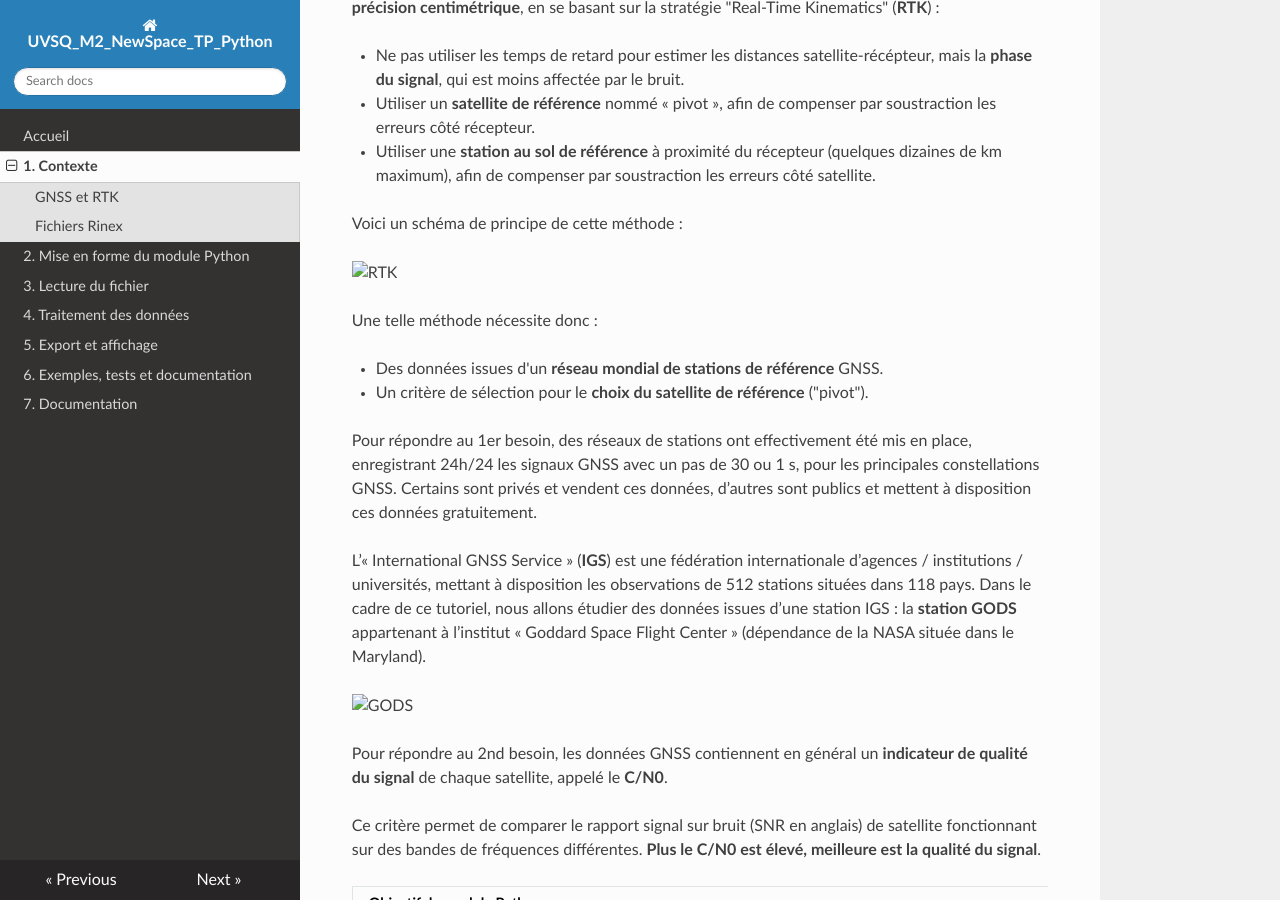
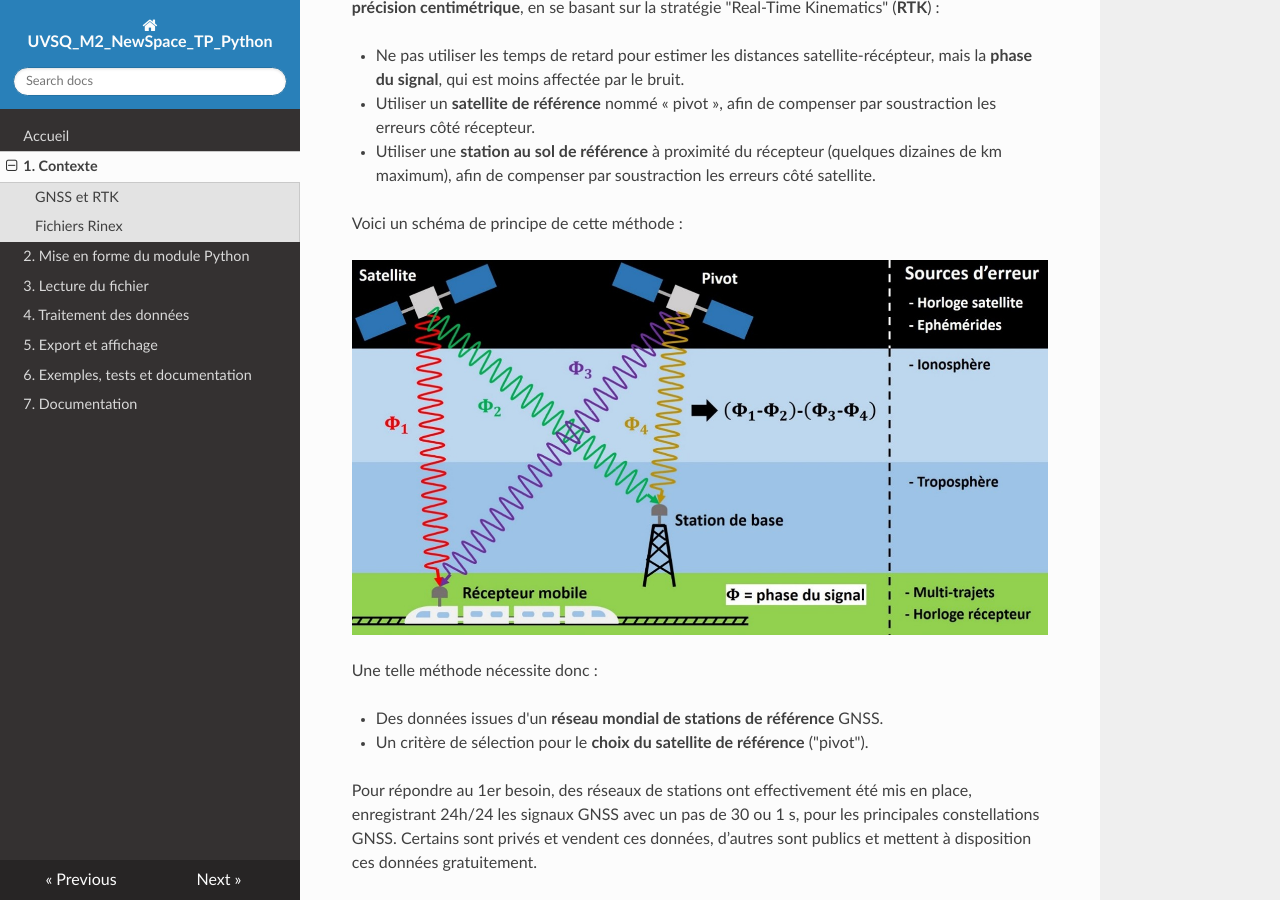
Before and after one commit to NicOudart/UVSQ_M2_NewSpace_TP_Python, an MkDocs documentation site: the page built from docs/1_Contexte.md, in a window 1280 px wide and 900 px high, scrolled down 807 px. Built offline with MkDocs 1.6.1, drawn with Linux system fonts in a browser that asks for light colours; nearby versions of some CDN libraries.

Commit message:
-Minor fix of images links in part 1.

```diff
--- a/docs/1_Contexte.md
+++ b/docs/1_Contexte.md
@@ -31,7 +31,7 @@
 
 Voici un schéma de principe de cette méthode :
 
-![RTK](docs/img/RTK.jpg)
+![RTK](img/RTK.jpg)
 
 Une telle méthode nécessite donc :
 
@@ -45,7 +45,7 @@
 L’« International GNSS Service » (**IGS**) est une fédération internationale d’agences / institutions / universités, mettant à disposition les observations de 512 stations situées dans 118 pays.
 Dans le cadre de ce tutoriel, nous allons étudier des données issues d’une station IGS : la **station GODS** appartenant à l’institut « Goddard Space Flight Center » (dépendance de la NASA située dans le Maryland).
 
-![GODS](docs/img/GODS.jpg)
+![GODS](img/GODS.jpg)
 
 Pour répondre au 2nd besoin, les données GNSS contiennent en général un **indicateur de qualité du signal** de chaque satellite, appelé le **C/N0**.
 
```
